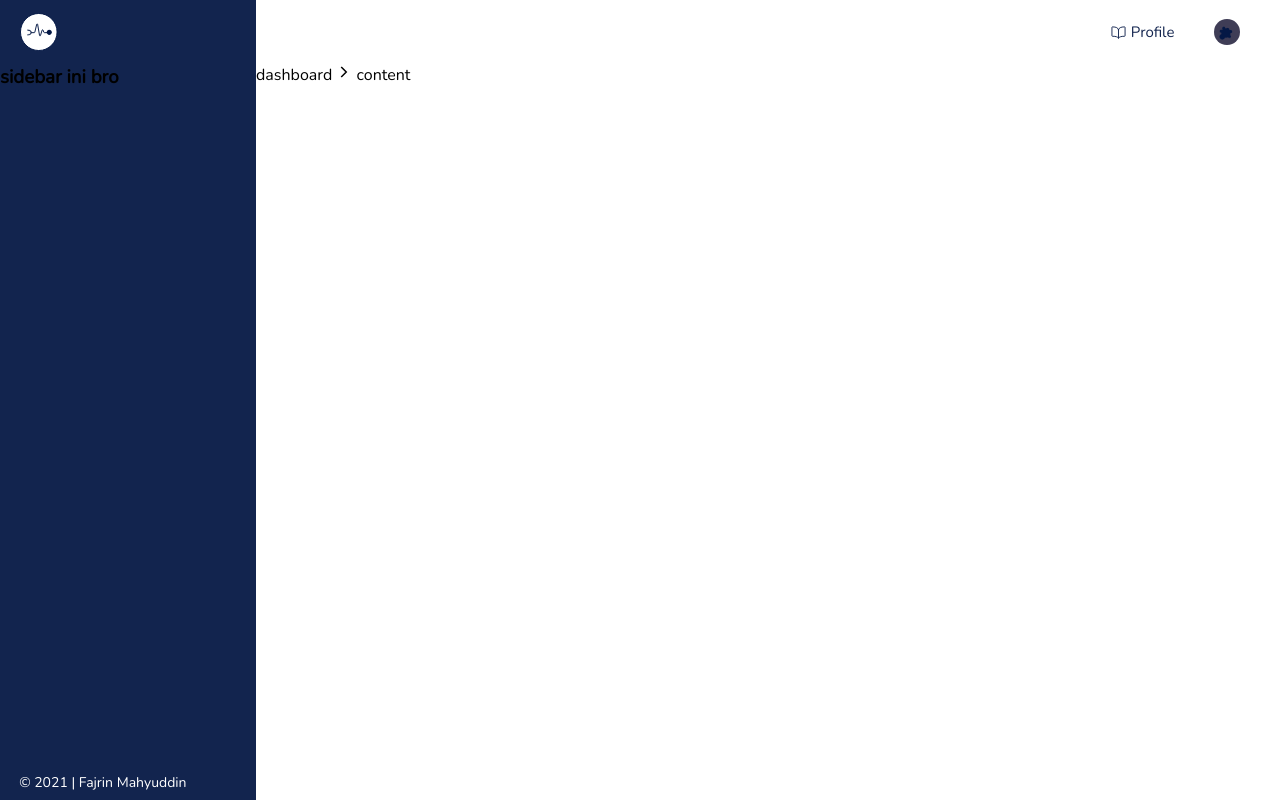
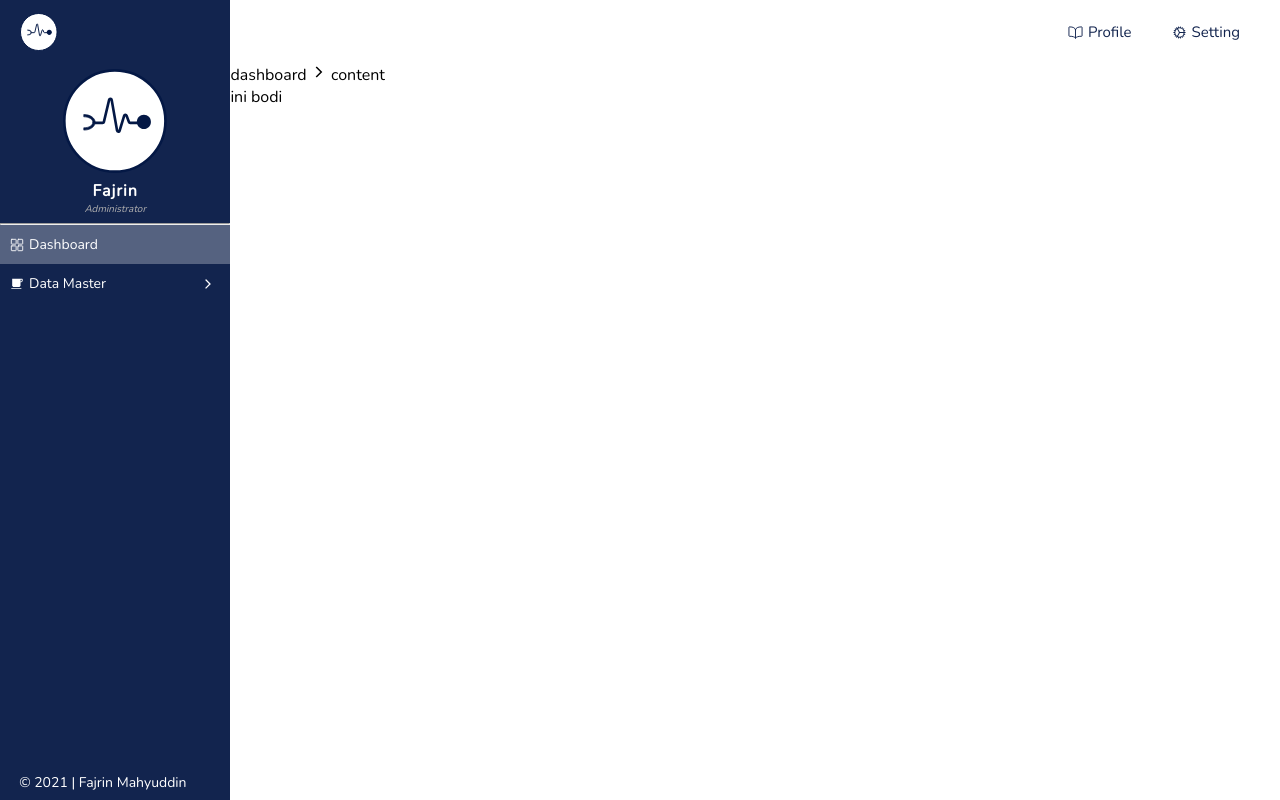
Before and after one commit to Fajrin-Mahyuddin/rekam_medis_app, a React (Create React App) app: page /dashboard in a window 1280 px wide. Built offline with nearby package versions, Linux system fonts and the light colour scheme.

Commit message:
dashboard

```diff
--- a/src/components/organisims/sidebar/index.tsx
+++ b/src/components/organisims/sidebar/index.tsx
@@ -1,9 +1,50 @@
 import React from "react";
+import {
+  IoCafeSharp,
+  IoGridOutline,
+  IoChevronDownOutline,
+  IoChevronForwardSharp,
+} from "react-icons/io5";
+import { NavLink } from "react-router-dom";
+import { Logo } from "images";
 
 export default function Sidebar() {
   return (
     <aside>
-      <h1>sidebar ini bro</h1>
+      <div className="profile-wrapper">
+        <img src={Logo} alt="asdf" />
+        <span>Fajrin</span>
+        <span>Administrator</span>
+      </div>
+      <hr />
+      <div className="sidemenu-wrapper">
+        <ul className="sidemenu">
+          <li className="sidemenu-item">
+            <NavLink to="/dashboard">
+              <span>
+                <IoGridOutline /> Dashboard
+              </span>
+            </NavLink>
+          </li>
+          <li className="sidemenu-item">
+            <NavLink to="/master-data">
+              <span>
+                <IoCafeSharp /> Data Master
+              </span>
+              <IoChevronForwardSharp />
+            </NavLink>
+            <ul className="sub-sidemenu">
+              <li className="sub-sidemenu-item">
+                <NavLink to="/master-pengguna">
+                  <span>
+                    <IoCafeSharp /> Master Pengguna
+                  </span>
+                </NavLink>
+              </li>
+            </ul>
+          </li>
+        </ul>
+      </div>
     </aside>
   );
 }
--- a/src/components/templates/login/login.tsx
+++ b/src/components/templates/login/login.tsx
@@ -4,6 +4,7 @@ import {
   IoLogInOutline,
   IoBookOutline,
   IoHelpCircleOutline,
+  IoCogOutline,
 } from "react-icons/io5";
 import { Images } from "components";
 import { Profile } from "images";
@@ -20,7 +21,7 @@ interface Data {
 
 const menu_dashboard: { nama: string; path: string; Ico: JSX.Element }[] = [
   { nama: "Profile", path: "/acticles", Ico: <IoBookOutline /> },
-  { nama: " ", path: "/help", Ico: <Images source={Profile} alt="icon" /> },
+  { nama: "Setting", path: "/help", Ico: <IoCogOutline /> },
 ];
 
 const LoginTemplate = ({ children }: Data) => {
--- a/src/navigate/index.tsx
+++ b/src/navigate/index.tsx
@@ -8,6 +8,15 @@ const Navigate = () => {
       <Switch>
         <Route exact path="/" component={Login} />
         <Route exact path="/dashboard" component={Dashboard} />
+        <Route
+          path="*"
+          component={() => (
+            <h2 className="center-text">
+              404 Not Found ! <br />
+              This site under maintenance.
+            </h2>
+          )}
+        />
       </Switch>
     </BrowserRouter>
   );
--- a/src/pages/dashboard/index.tsx
+++ b/src/pages/dashboard/index.tsx
@@ -23,6 +23,7 @@ const Dashboard = () => {
           <div className="breacrumbs">
             dashboard <IoChevronForwardSharp /> content
           </div>
+          <div className="body">ini bodi</div>
         </div>
       </Body>
     </LoginTemplate>
--- a/src/styles/components/organisims/contents.scss
+++ b/src/styles/components/organisims/contents.scss
@@ -52,5 +52,6 @@
   flex-direction: row;
   .content {
     padding-top: 8vh;
+    width: 82vw;
   }
 }
--- a/src/styles/components/organisims/navbar.scss
+++ b/src/styles/components/organisims/navbar.scss
@@ -24,10 +24,13 @@ header {
           &:hover {
             background-color: $primary-color;
             color: $white;
+            &:has(+ img) {
+              background-color: transparent;
+            }
           }
           img {
             border-radius: 50%;
-            width: 2vw;
+            width: 1.2vw;
           }
         }
         .active {
--- a/src/styles/components/organisims/sidebar.scss
+++ b/src/styles/components/organisims/sidebar.scss
@@ -1,6 +1,73 @@
 aside {
   background-color: $primary-color;
   padding-top: 8vh;
-  width: 20vw;
+  width: 18vw;
   height: 100vh;
+  .profile-wrapper {
+    display: flex;
+    flex-direction: column;
+    align-items: center;
+    padding-top: 5px;
+    img {
+      height: 13vh;
+      width: in;
+    }
+    span {
+      &:nth-child(2) {
+        padding: 7px 0 0 0;
+        font-weight: bold;
+        color: $white;
+        letter-spacing: 1px;
+      }
+      &:nth-child(3) {
+        padding: 0 0 7px 0;
+        font-size: 10px;
+        color: $grey;
+        font-style: italic;
+      }
+    }
+  }
+  .sidemenu-wrapper {
+    width: inherit;
+    padding-left: 0;
+    font-size: 14px;
+    .sidemenu {
+      width: inherit;
+      .sidemenu-item {
+        margin: 0;
+        .active {
+          background-color: $hover-white-link;
+          & + .sub-sidemenu {
+            display: block;
+          }
+        }
+        a {
+          justify-content: space-between;
+          align-items: center;
+          padding: 10px;
+          text-decoration: none;
+          height: 100%;
+          color: $white;
+          span {
+            display: flex;
+            align-items: center;
+          }
+        }
+        &:hover {
+          a {
+            background-color: $hover-white-link;
+          }
+        }
+        .sub-sidemenu {
+          display: none;
+          .sub-sidemenu-item {
+            margin: 0;
+            a {
+              padding-left: 25px;
+            }
+          }
+        }
+      }
+    }
+  }
 }
--- a/src/styles/index.scss
+++ b/src/styles/index.scss
@@ -64,3 +64,7 @@ body,
 .justify-spare-between {
   justify-content: space-between;
 }
+
+.center-text {
+  text-align: center;
+}
--- a/src/styles/variables.scss
+++ b/src/styles/variables.scss
@@ -5,3 +5,4 @@ $facebook-blue: #3b5999;
 $google-blue: #3283fc;
 $white: #fff;
 $grey: #b1b0b0;
+$hover-white-link: rgba(255, 255, 255, 0.281);
```
Also changed, not shown: 24 other files (tests, documents, lock files or other folders).
